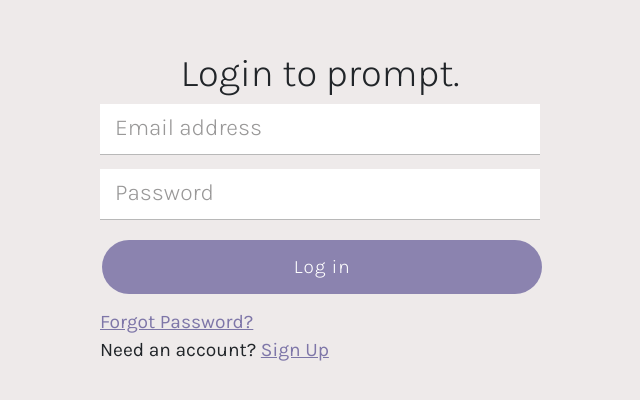
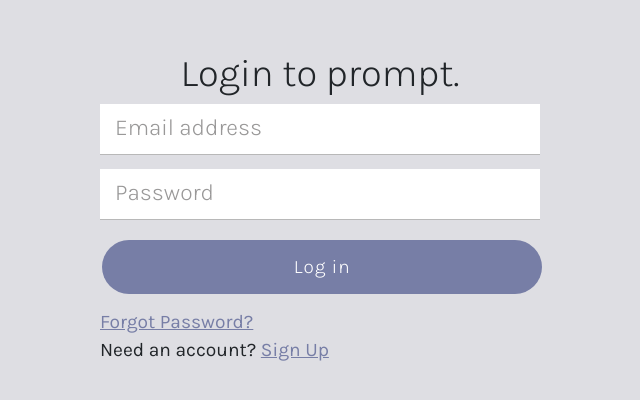
Before and after one commit to sofversoza/prompt-dev, a React (Create React App) app: page /login in a window 1280 px wide. Shown: the part 152-552 px from the top of the page, without its empty margins (320-960 px from the left). Built offline with nearby package versions, Linux system fonts and the light colour scheme; no server answers; a web font is replaced by a local one.

Commit message:
css variables...updating

```diff
--- a/src/index.css
+++ b/src/index.css
@@ -9,13 +9,28 @@
   src: url("../src/assets/BROLIMO-Regular.woff") format("woff");
 }
 
+/* variables */
+:root {
+  --primary-color: #777EA6;
+  --primary-highlight: #616994;
+  --secondary-color: ;
+  --secondary-highlight: ;
+  --heading-color: #3a3a3a;
+  --text-color: #5d5b5b;
+  --text-info: #797575;
+  --text-info-value: #ac2e2ee6;
+  --accent-color: #767676;
+  --bg-color: #DEDEE3;
+}
+
 html, body, #root {
   height: 100%;
+  background-color: var(--bg-color);
 }
 
 .App {
   min-height: 100%;
-  background-color: rgb(238, 234, 234);
+  background-color: var(--bg-color);
 }
 
 * {
@@ -23,7 +38,6 @@ html, body, #root {
   box-sizing: border-box;
   font-family: 'Karla', sans-serif;
   font-weight: 400;
-  /* outline: 1px solid red; */
 }
 
 ul {
--- a/src/styles/Forms.css
+++ b/src/styles/Forms.css
@@ -29,20 +29,20 @@
   font-weight: 200;
   cursor: pointer;
   border: none;
-  background-color: rgba(97, 89, 151, 0.7);
+  background-color: var(--primary-color);
   padding: 13px 18px;
   margin: 5% 0;
   width: 100%;
 }
 .form button:hover {
-  background-color: rgba(97, 89, 151, 0.55);
+  background-color: var(--primary-highlight);
 }
 
 .form a {
-  color: rgba(97, 89, 151, 0.8);
+  color: var(--primary-color);
 }
 .form a:hover {
-  color: rgba(97, 89, 151, 0.6);
+  color: var(--primary-highlight);
 }
 
 .form ::placeholder {
```
